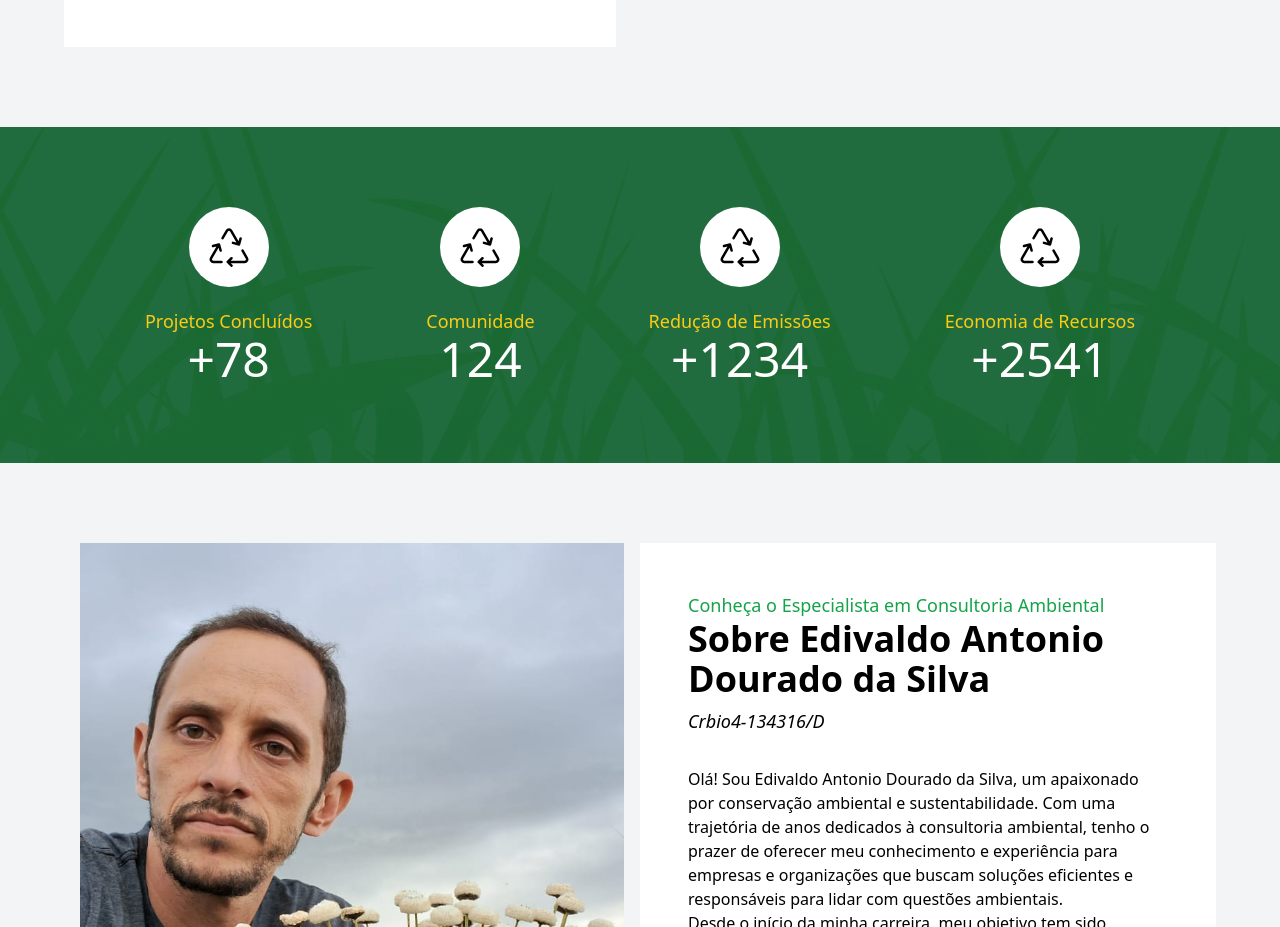
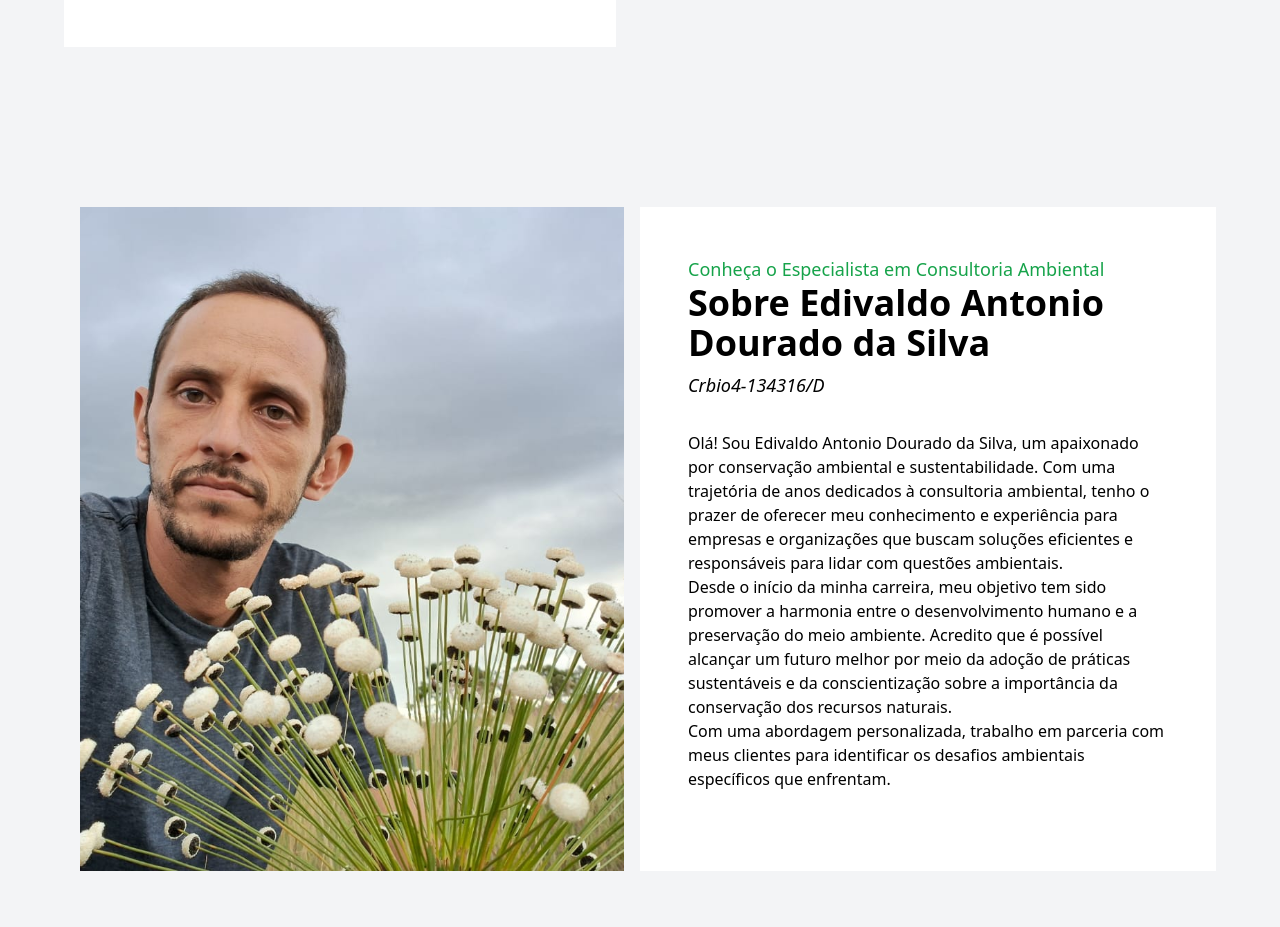
Before and after one commit to oisouguilherme/ConsultoriaAmbientalSPA, a Next.js app: page /sobre in a window 1280 px wide. Shown: the part 2064-2991 px from the top of the page. Built offline with nearby package versions, Linux system fonts and the light colour scheme.

Commit message:
removendo Numeros

```diff
--- a/src/app/page.tsx
+++ b/src/app/page.tsx
@@ -1,7 +1,5 @@
 import { About } from '@/components/HomePage/About'
 import { AboutConsultor } from '@/components/HomePage/AboutConsultor'
-import { OurNumbers } from '@/components/HomePage/OurNumbers'
-import { Parceiros } from '@/components/HomePage/Parceiros'
 import { Projects } from '@/components/HomePage/Projects'
 import { RecentBlog } from '@/components/HomePage/RecentBlogHome/RecentBlog'
 import { Services } from '@/components/HomePage/ServiceHome/Services'
@@ -15,7 +13,6 @@ export default function Home() {
       <AboutConsultor />
       <Services />
       <About />
-      <OurNumbers />
       <Projects />
       <Testimonials />
       <RecentBlog />
--- a/src/app/sobre/page.tsx
+++ b/src/app/sobre/page.tsx
@@ -2,7 +2,6 @@ import { AboutBiolog } from "@/components/AboutUs/AboutBiolog";
 import { AboutMe } from "@/components/AboutUs/AboutMe";
 import { HeaderAbout } from "@/components/AboutUs/HeaderAbout";
 import { MainAbout } from "@/components/AboutUs/MainAbout";
-import { OurNumbers } from "@/components/HomePage/OurNumbers";
 import { Parceiros } from "@/components/HomePage/Parceiros";
 import { Testimonials } from "@/components/HomePage/Testimonials";
 
@@ -11,7 +10,6 @@ export default function Sobre(){
     <div>
       <HeaderAbout/>
       <MainAbout/>
-      <OurNumbers/>
       <AboutMe/>
       <AboutBiolog/>
       <Testimonials/>
```
